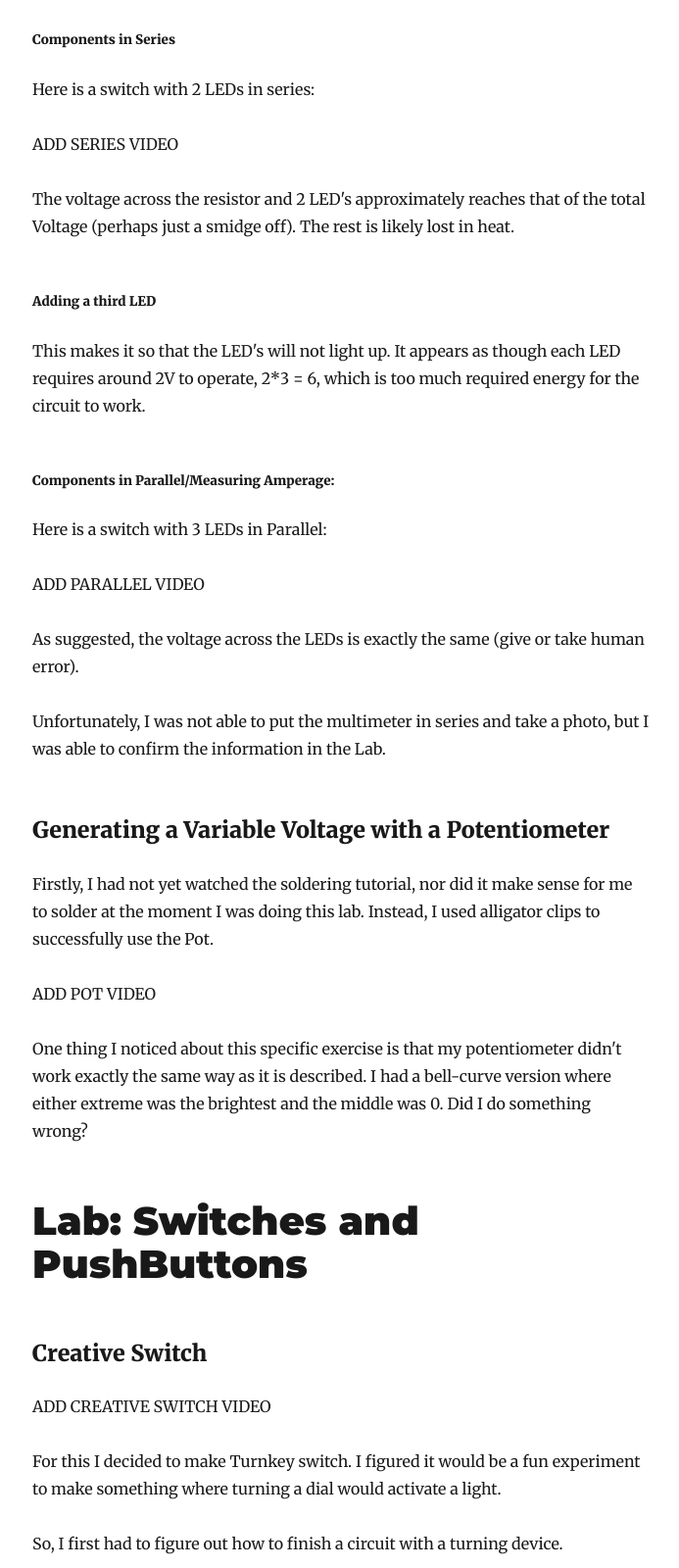
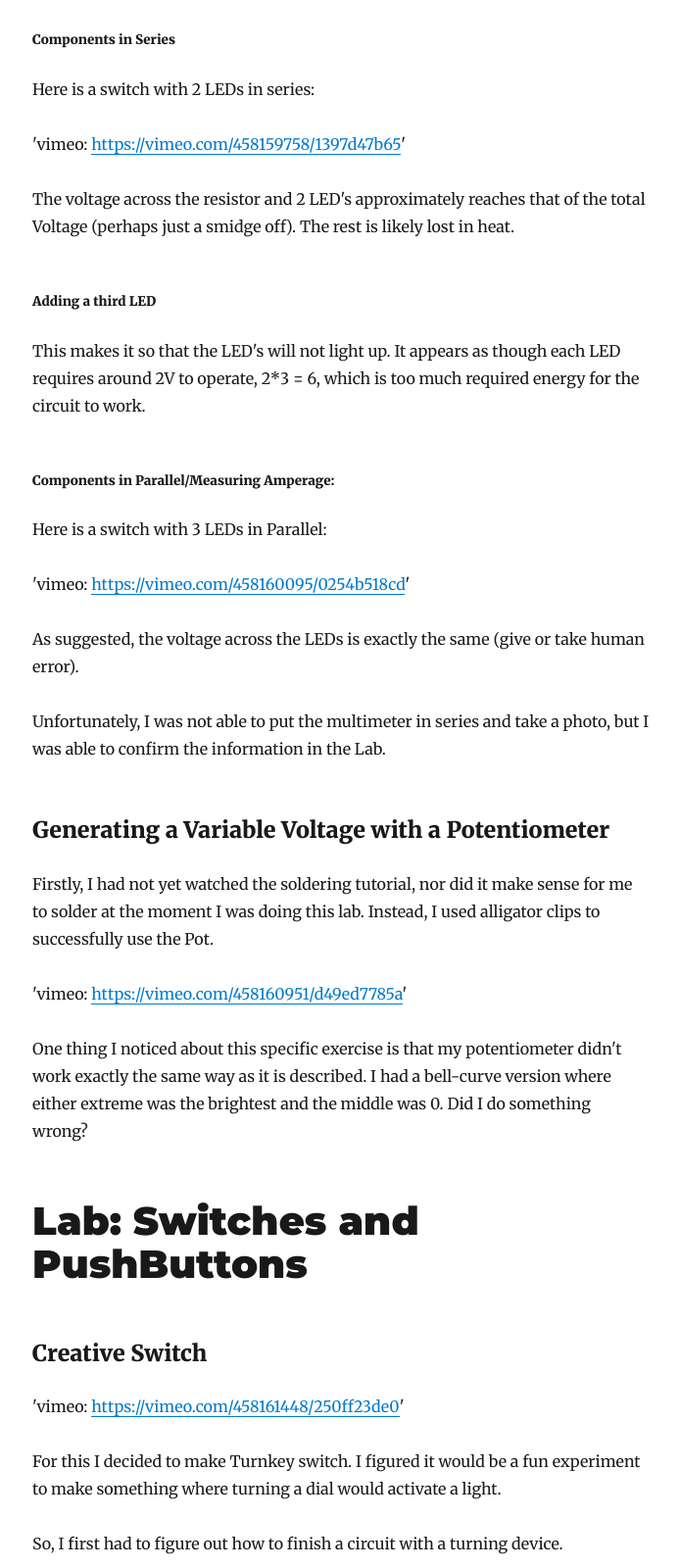
Before and after one commit to FlupC/personal-blog, a Gatsby site: page /blog/physical-computing-week-01/ in a window 1280 px wide. Shown: the part 7040-8640 px from the top of the page at 98% size, without its empty margins (292-985 px from the left). Built offline with nearby package versions, Linux system fonts and the light colour scheme; Gatsby itself is replaced by a stand-in of ours; some packages are replaced by stand-ins of ours.

Commit message:
Update Blog “physical-computing-week-01”

```diff
--- a/content/blog/physical-computing-week-01.md
+++ b/content/blog/physical-computing-week-01.md
@@ -94,7 +94,7 @@ I am honestly baffled that I was able to get this image at all. In the off posit
 
 Here is a switch with 2 LEDs in series:
 
-ADD SERIES VIDEO
+'vimeo: https://vimeo.com/458159758/1397d47b65'
 
 The voltage across the resistor and 2 LED's approximately reaches that of the total Voltage (perhaps just a smidge off). The rest is likely lost in heat.
 
@@ -106,7 +106,7 @@ This makes it so that the LED's will not light up. It appears as though each LED
 
 Here is a switch with 3 LEDs in Parallel:
 
-ADD PARALLEL VIDEO
+'vimeo: https://vimeo.com/458160095/0254b518cd'
 
 As suggested, the voltage across the LEDs is exactly the same (give or take human error).
 
@@ -116,7 +116,7 @@ Unfortunately, I was not able to put the multimeter in series and take a photo,
 
 Firstly,  I had not yet watched the soldering tutorial, nor did it make sense for me to solder at the moment I was doing this lab. Instead, I used alligator clips to successfully use the Pot.
 
-ADD POT VIDEO
+'vimeo: https://vimeo.com/458160951/d49ed7785a'
 
 One thing I noticed about this specific exercise is that my potentiometer didn't work exactly the same way as it is described. I had a bell-curve version where either extreme was the brightest and the middle was 0. Did I do something wrong?
 
@@ -124,7 +124,7 @@ One thing I noticed about this specific exercise is that my potentiometer didn't
 
 ### Creative Switch
 
-ADD CREATIVE SWITCH VIDEO
+'vimeo: https://vimeo.com/458161448/250ff23de0'
 
 For this I decided to make Turnkey switch. I figured it would be a fun experiment to make something where turning a dial would activate a light.
 
@@ -168,10 +168,10 @@ This switch worked ONLY when all 3 switches were pressed.
 
 I used a DC motor that I had laying around for this, but noticed that only a Servo was on the part list. I was going to use the Servo, but it appears that it requires programming in the arduino to function?
 
-ADD MOTOR VIDE)
+'vimeo: https://vimeo.com/458162789/a4218e1dec'
 
 ##### Dual Pole Switch
 
 Completed switch:
 
-DUAL POLE SWITCH VIDEO
+'vimeo: https://vimeo.com/458163151/fc2d510d00'
```
